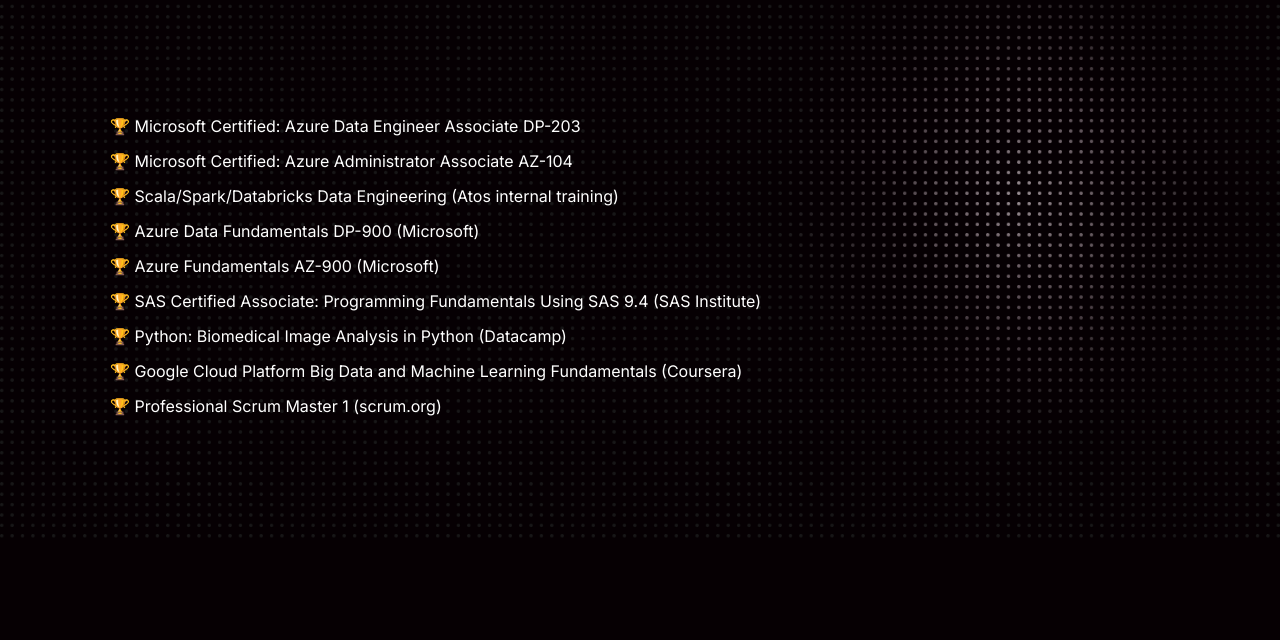
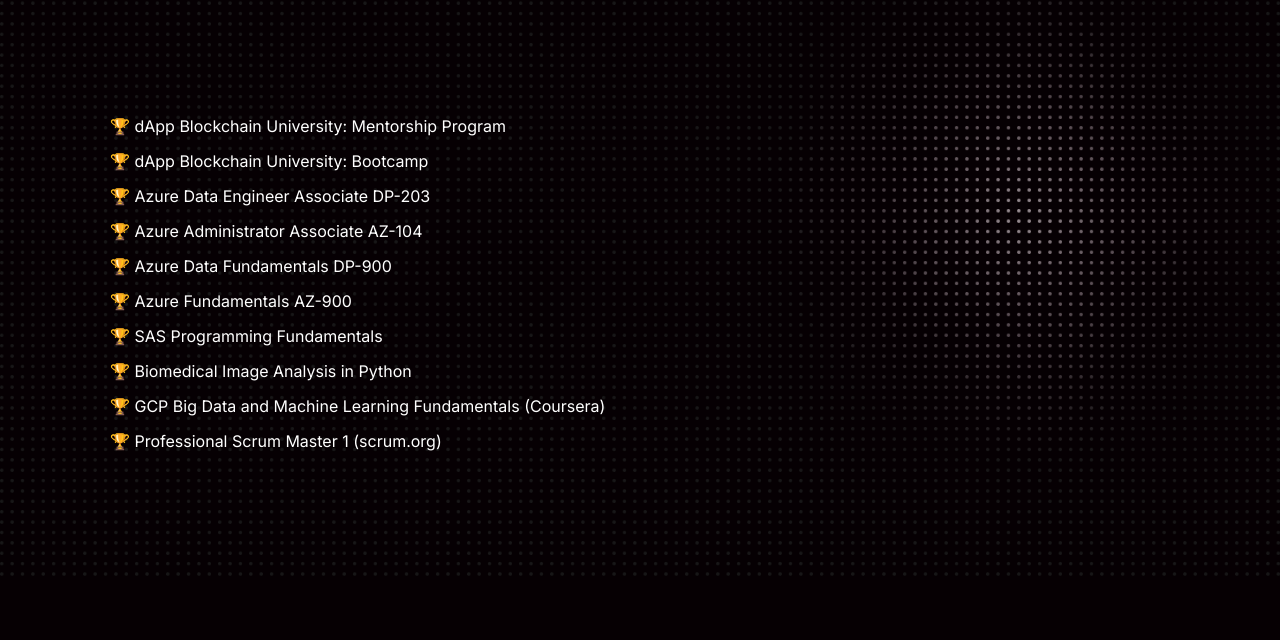
Before and after one commit to OlivierdeSwart/resume, a plain HTML site: page index.html in a window 1280 px wide. Shown: the part 1264-1904 px from the top of the page. Drawn offline with Linux system fonts and the light colour scheme.

```diff
--- a/index.html
+++ b/index.html
@@ -71,14 +71,15 @@
             </h2>
 
             <ul class="achievements">
-                <li>🏆 Microsoft Certified: Azure Data Engineer Associate DP-203</li>
-                <li>🏆 Microsoft Certified: Azure Administrator Associate AZ-104</li>
-                <li>🏆 Scala/Spark/Databricks Data Engineering (Atos internal training)</li>
-                <li>🏆 Azure Data Fundamentals DP-900 (Microsoft)</li>
-                <li>🏆 Azure Fundamentals AZ-900 (Microsoft)</li>
-                <li>🏆 SAS Certified Associate: Programming Fundamentals Using SAS 9.4 (SAS Institute)</li>
-                <li>🏆 Python: Biomedical Image Analysis in Python (Datacamp)</li>
-                <li>🏆 Google Cloud Platform Big Data and Machine Learning Fundamentals (Coursera)</li>
+                <li>🏆 dApp Blockchain University: Mentorship Program</li>
+                <li>🏆 dApp Blockchain University: Bootcamp</li>
+                <li>🏆 Azure Data Engineer Associate DP-203</li>
+                <li>🏆 Azure Administrator Associate AZ-104</li>
+                <li>🏆 Azure Data Fundamentals DP-900</li>
+                <li>🏆 Azure Fundamentals AZ-900</li>
+                <li>🏆 SAS Programming Fundamentals</li>
+                <li>🏆 Biomedical Image Analysis in Python</li>
+                <li>🏆 GCP Big Data and Machine Learning Fundamentals (Coursera)</li>
                 <li>🏆 Professional Scrum Master 1 (scrum.org)</li>
             </ul>
         </section>
```
